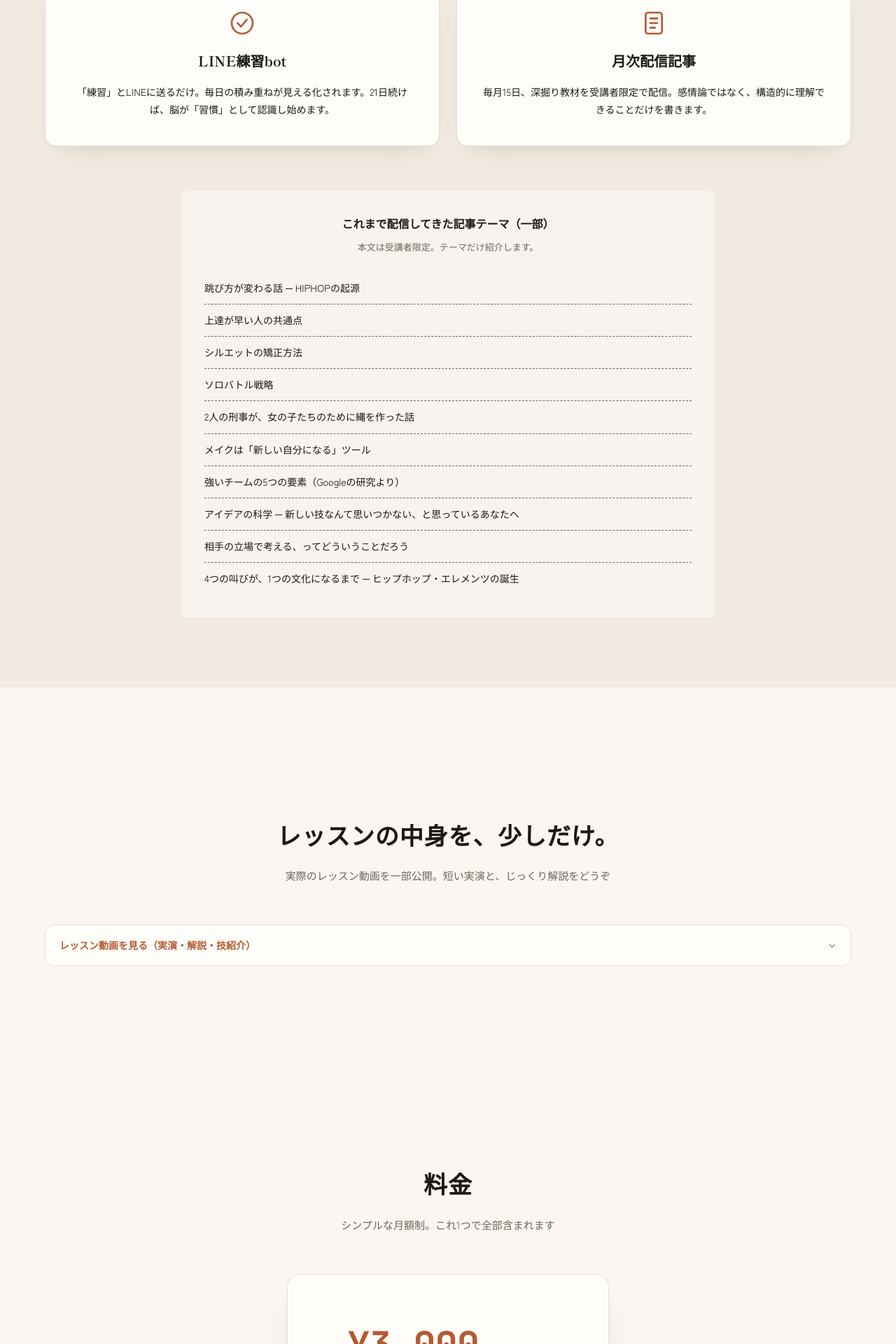
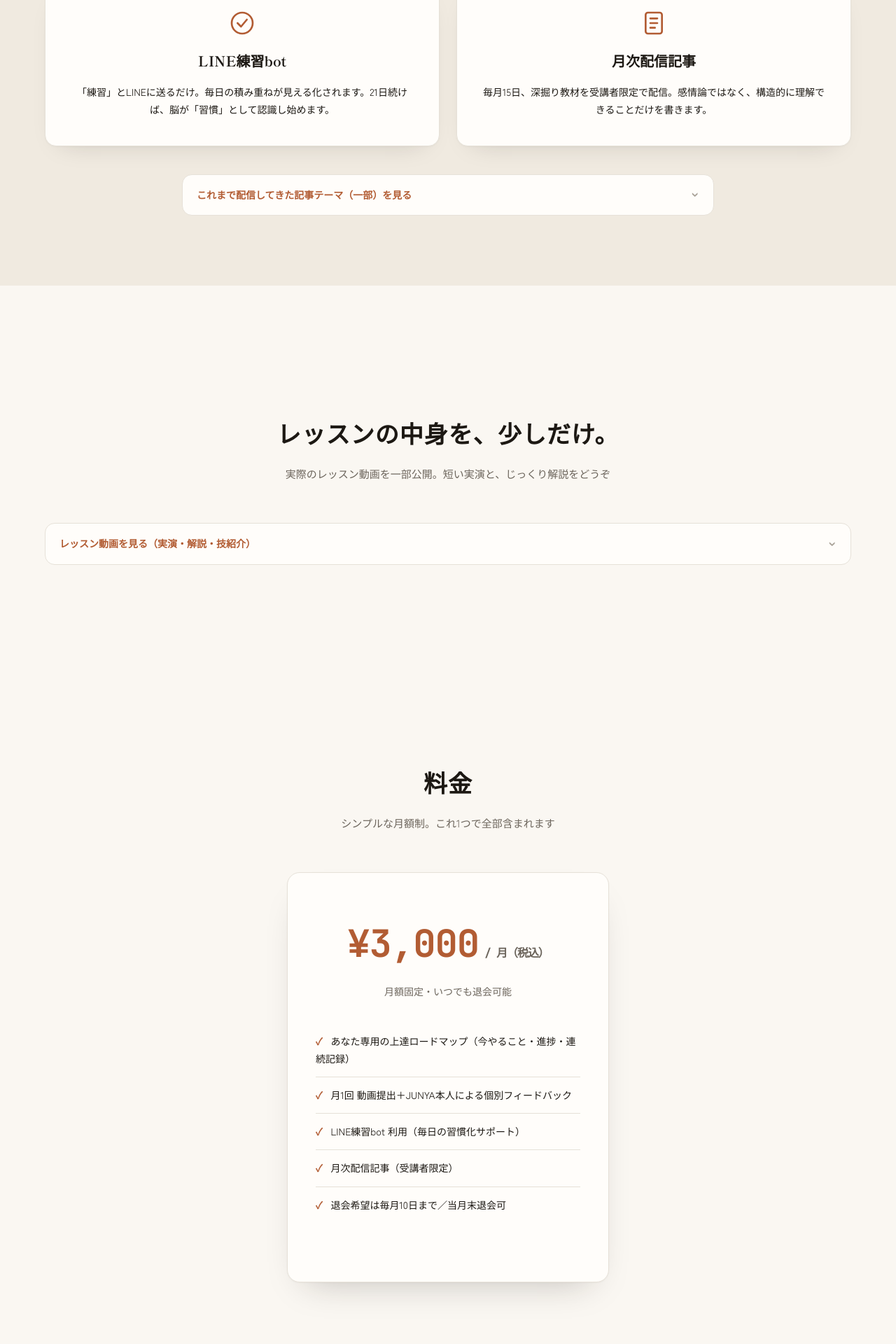
Before and after one commit to JunyaUnityDev/haribow-online-lesson-lp, a Jekyll site: the page built from index.html, in a window 1280 px wide. Shown: the part 2912-4832 px from the top of the page at 70% size. Built offline with Jekyll 4.4.1, drawn with Linux system fonts in a browser that asks for light colours; some web fonts are replaced.

Commit message:
配信記事テーマも段階開示: 「記事テーマを見る」ボタンの中へ。LP段階開示これで完成
Co-Authored-By: Claude Opus 4.8 (1M context) <noreply@anthropic.com>

```diff
--- a/assets/css/main.scss
+++ b/assets/css/main.scss
@@ -1065,6 +1065,23 @@ img {
 .creds .creds-details {
   max-width: $max-width-narrow;
   margin: 0 auto;
+}
+
+// 記事テーマのアコーディオン（サービス内・中央配置）
+.services .articles-details {
+  max-width: $max-width-narrow;
+  margin: 40px auto 0;
+}
+
+.lp-details .articles-list {
+  list-style: none;
+
+  li {
+    padding: 9px 0;
+    border-bottom: 1px solid $color-line;
+
+    &:last-child { border-bottom: none; }
+  }
 }
 
 // ============================================================
--- a/index.html
+++ b/index.html
@@ -133,10 +133,11 @@ description: 世界一のダブルダッチプレイヤーJUNYAが直接フィ
       </div>
     </div>
 
-    <div class="services-articles">
-      <h4 class="services-articles-title">これまで配信してきた記事テーマ（一部）</h4>
-      <p class="services-articles-lead">本文は受講者限定。テーマだけ紹介します。</p>
-      <ul>
+    <details class="lp-details articles-details">
+      <summary>これまで配信してきた記事テーマ（一部）を見る</summary>
+      <div class="lp-details-body">
+        <p>本文は受講者限定。テーマだけ紹介します。</p>
+        <ul class="articles-list">
           <li>跳び方が変わる話 ─ HIPHOPの起源</li>
           <li>上達が早い人の共通点</li>
           <li>シルエットの矯正方法</li>
@@ -149,6 +150,7 @@ description: 世界一のダブルダッチプレイヤーJUNYAが直接フィ
           <li>4つの叫びが、1つの文化になるまで ─ ヒップホップ・エレメンツの誕生</li>
         </ul>
       </div>
+    </details>
   </div>
 </section>
 
```
Lines whose indentation alone changed are shown as unchanged.
